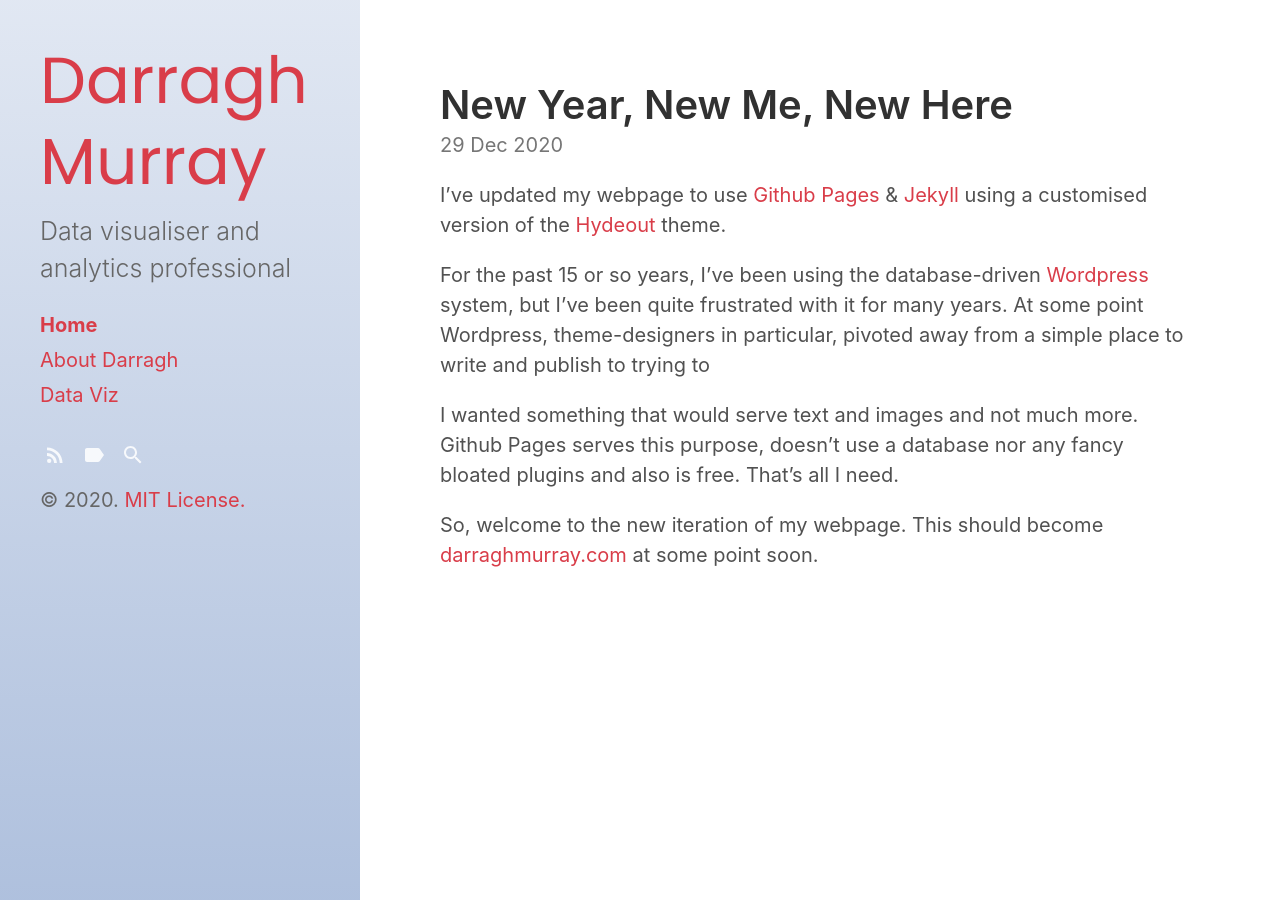
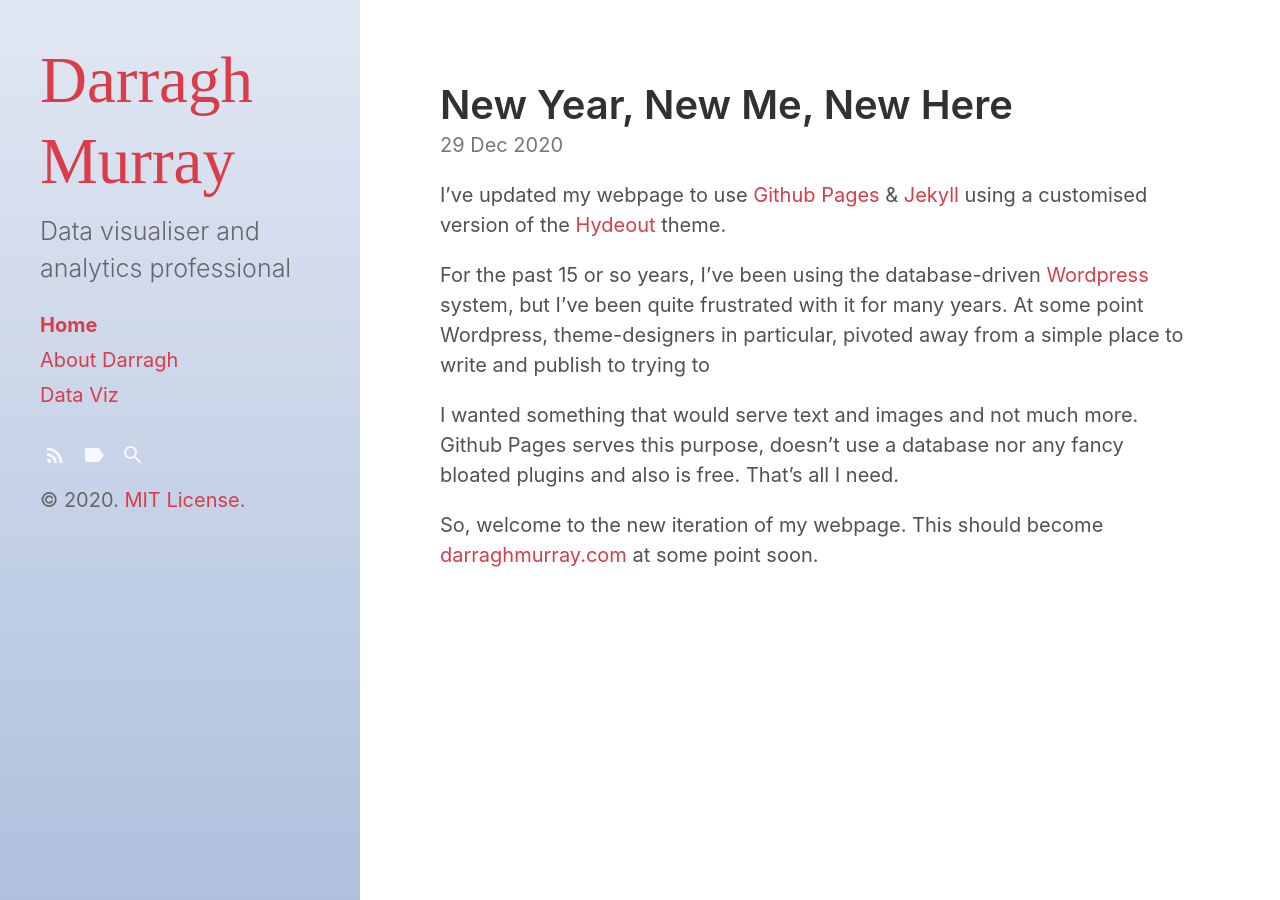
Before and after one commit to dbmurray/dbmurray.github.io, a Jekyll site: the page built from index.html, in a window 1280 px wide. Built offline with Jekyll 4.4.1, drawn with Linux system fonts in a browser that asks for light colours; the list of posts is cut into pages by our own code.

Commit message:
Update font-includes.html

```diff
--- a/_includes/font-includes.html
+++ b/_includes/font-includes.html
@@ -3,5 +3,4 @@
   different fonts as applicable.
 {% endcomment %}
 
-
-<link rel="stylesheet" href="https://fonts.googleapis.com/css?family=Poppins" />
+<link href="https://fonts.googleapis.com/css2?family=Libre+Baskerville&display=swap" rel="stylesheet">
```
